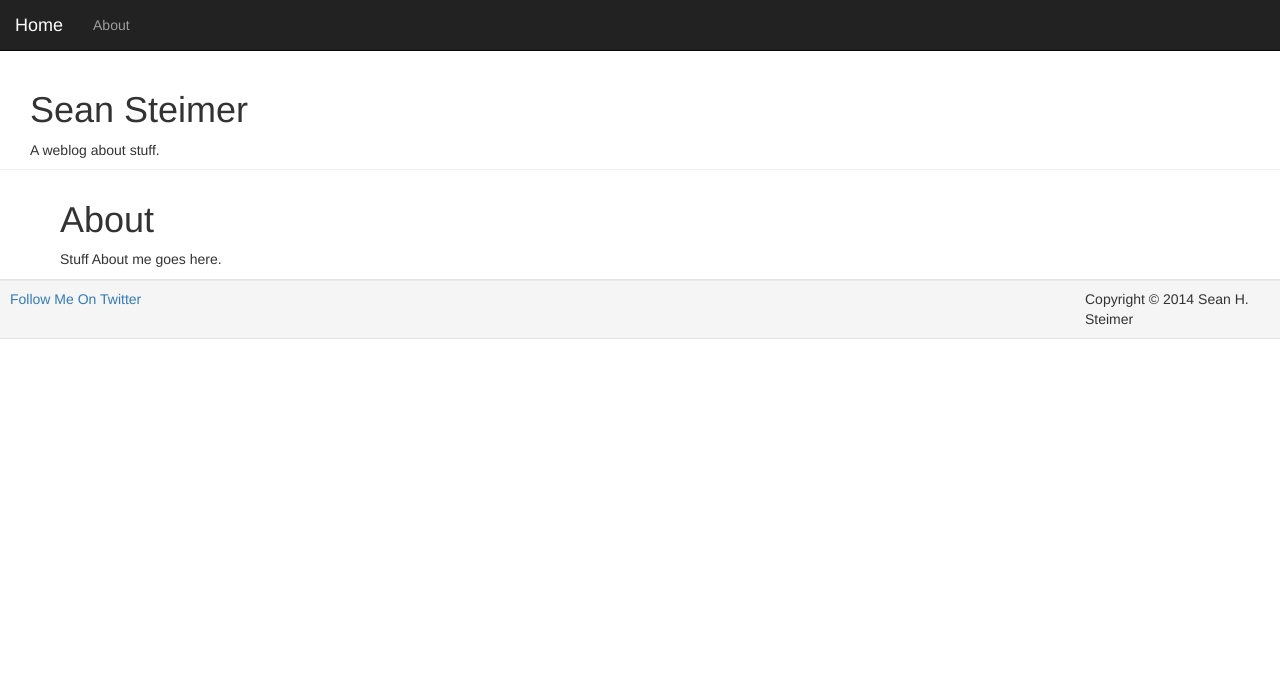
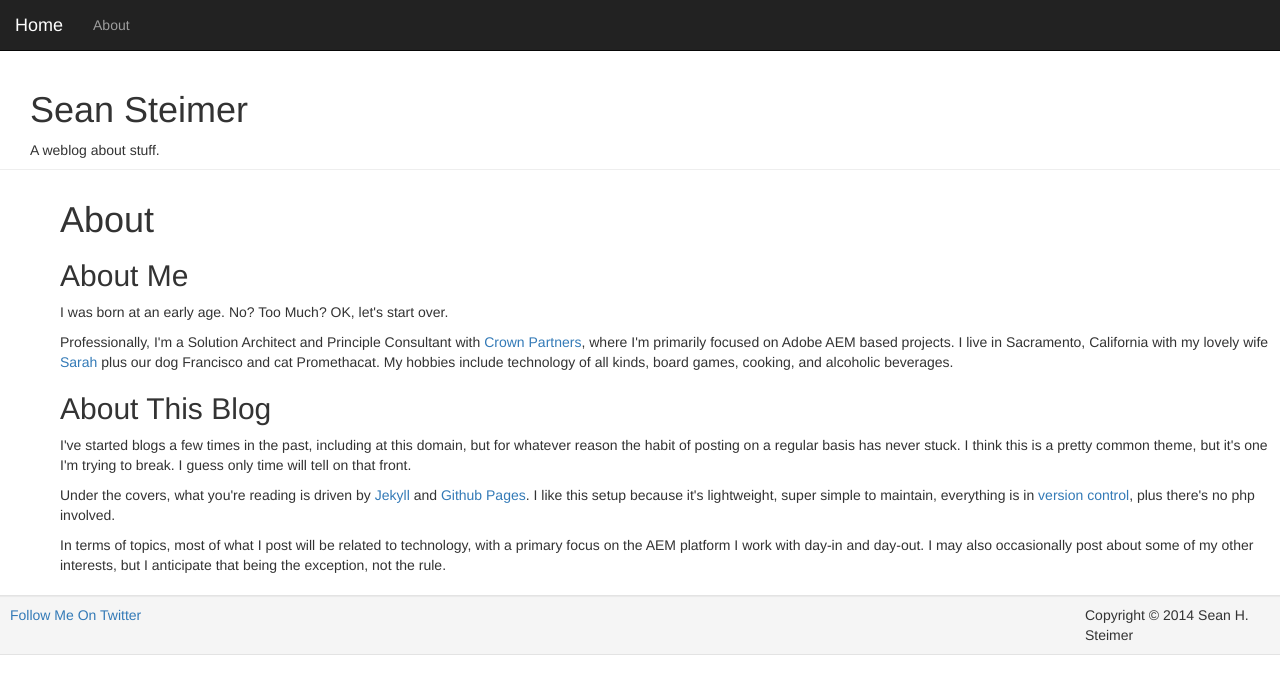
Before and after one commit to shsteimer/shsteimer.github.io, a Jekyll site: the page built from about.html, in a window 1280 px wide. Shown: the top 694 px of the page. Built offline with Jekyll 4.4.1, drawn with Linux system fonts in a browser that asks for light colours; nearby versions of some CDN libraries; comment, search, counter and statistics services are not loaded.

Commit message:
update to the about me page.

```diff
--- a/about.html
+++ b/about.html
@@ -5,6 +5,12 @@ title: About
 <article class="post">
     <h1>{{ page.title }}</h1>
     <div class="post-body">
-    	Stuff About me goes here.
+    	<h2>About Me</h2>
+    	<p>I was born at an early age.  No?  Too Much?  OK, let's start over.</p>
+    	<p>Professionally, I'm a Solution Architect and Principle Consultant with <a href="http://www.crownpartners.com/">Crown Partners</a>, where I'm primarily focused on Adobe AEM based projects.  I live in Sacramento, California with my lovely wife <a href="https://twitter.com/SarahAnnMedina">Sarah</a> plus our dog Francisco and cat Promethacat.  My hobbies include technology of all kinds, board games, cooking, and alcoholic beverages.</p>
+    	<h2>About This Blog</h2>
+    	<p>I've started blogs a few times in the past, including at this domain, but for whatever reason the habit of posting on a regular basis has never stuck.  I think this is a pretty common theme, but it's one I'm trying to break.  I guess only time will tell on that front.</p>
+    	<p>Under the covers, what you're reading is driven by <a href="http://jekyllrb.com/">Jekyll</a> and <a href="http://pages.github.com/">Github Pages</a>.  I like this setup because it's lightweight, super simple to maintain, everything is in <a href="https://github.com/shsteimer/shsteimer.github.io">version control</a>, plus there's no php involved.<p>
+    	<p>In terms of topics, most of what I post will be related to technology, with a primary focus on the AEM platform I work with day-in and day-out.  I may also occasionally post about some of my other interests, but I anticipate that being the exception, not the rule.<p>
     </div>
 </article>
```
